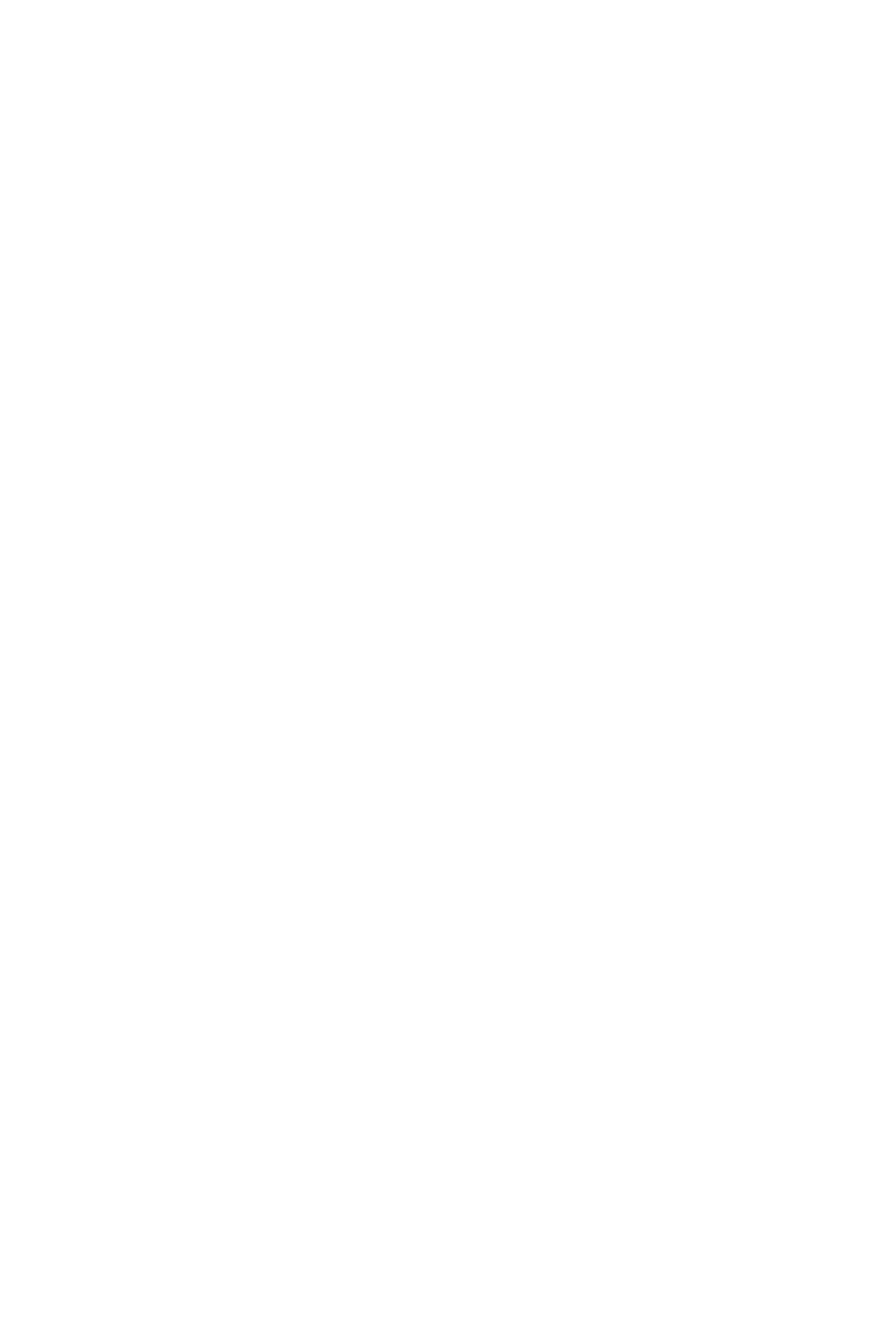
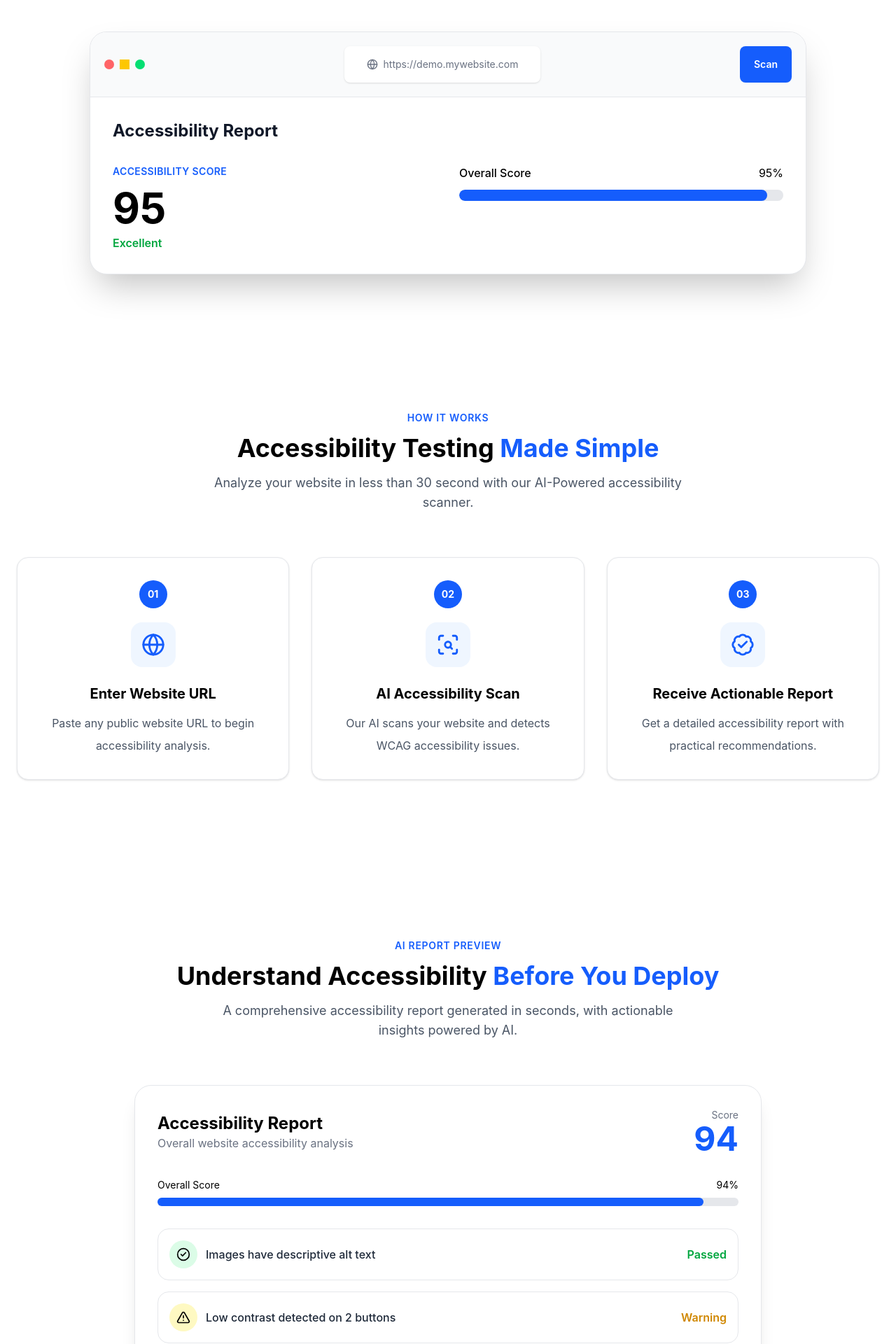
Before and after one commit to suryakanta-mohanty/ai-accessibility-auditor, a React app in the folder frontend/: page / in a window 1280 px wide. Shown: the part 1560-3480 px from the top of the page at 70% size. Before the commit the page ends 1525 px from the top, so only its background shows below. Built offline with nearby package versions, Linux system fonts and the light colour scheme; the HTML template or start-up script is replaced by a standard one.

Commit message:
Created accessibility preview section

```diff
--- /dev/null
+++ b/frontend/src/components/common/HowItWorks.jsx
@@ -0,0 +1,62 @@
+import StepCard from "../common/StepCard";
+import {
+  Globe,
+  ScanSearch,
+  BadgeCheck,
+} from "lucide-react";
+
+function HowItWorks(){
+  return(
+
+    <section className="mx-auto max-w-7xl px-6 py-28">
+
+      {/* Heading */}
+      <div className="mb-16 text-center">
+
+        <span className="text-sm font-semibold uppercase tracking-wider text-blue-600">
+          How It Works
+        </span>
+
+        <h2 className="mt-3 text-4xl font-bold">
+          Accessibility Testing{" "}
+          <span className="text-blue-600">Made Simple</span>
+        </h2>
+
+        <p className="mx-auto mt-4 max-w-2xl text-lg text-gray-600">
+          Analyze your website in less than 30 second with our AI-Powered accessibility scanner.
+        </p>
+
+      </div>
+
+      {/* Cards */}
+      <div className="grid grid-cols-1 gap-8 md:grid-cols-3">
+
+        <StepCard
+          number="01"
+          icon={<Globe size={34} />}
+          title="Enter Website URL"
+          description="Paste any public website URL to begin accessibility analysis."
+        />
+
+        <StepCard
+          number="02"
+          icon={<ScanSearch size={34} />}
+          title="AI Accessibility Scan"
+          description="Our AI scans your website and detects WCAG accessibility issues."
+        />
+
+        <StepCard
+          number="03"
+          icon={<BadgeCheck size={34} />}
+          title="Receive Actionable Report"
+          description="Get a detailed accessibility report with practical recommendations."
+        />
+
+      </div>
+
+    </section>
+
+  );
+}
+
+export default HowItWorks;
--- /dev/null
+++ b/frontend/src/components/common/ReportItem.jsx
@@ -0,0 +1,31 @@
+function ReportItem({
+  icon,
+  title,
+  status,
+  statusColor,
+  iconBgColor,
+}) {
+  return(
+
+    <div className="flex items-center justify-between rounded-2xl border border-gray-200 p-4 transition-all duration-300 hover:border-blue-300 hover:shadow-md ">
+
+      <div className="flex items-center gap-3">
+        <div className={`flex h-10 w-10 items-center justify-center rounded-full ${iconBgColor}`}>
+          {icon}
+        </div>
+
+        <span className="font-medium text-gray-800">
+          {title}
+        </span>
+      </div>
+
+      <span className={`font-semibold ${statusColor}`}>
+        {status}
+      </span>
+
+    </div>
+
+  );
+}
+
+export default ReportItem;
--- /dev/null
+++ b/frontend/src/components/common/ReportPreview.jsx
@@ -0,0 +1,121 @@
+import ReportItem from "./ReportItem";
+import {
+  CheckCircle2,
+  AlertTriangle,
+  CircleX,
+  Sparkles,
+} from "lucide-react";
+
+function ReportPreview(){
+  return(
+    <section className="mx-auto max-w-7xl px-6 py-28">
+
+      <div className="mb-16 text-center">
+        <span className="text-sm font-semibold uppercase tracking-wider text-blue-600">
+          AI Report Preview
+        </span>
+
+        <h2 className="mt-3 text-4xl font-bold">
+          Understand Accessibility{" "}
+          <span className="text-blue-600">Before You Deploy</span>
+        </h2>
+
+        <p className="mx-auto mt-4 max-w-2xl text-lg text-gray-600">
+          A comprehensive accessibility report generated in seconds, with actionable insights powered by AI.
+        </p>
+      </div>
+
+      {/* Heading */}
+      <div className="mx-auto max-w-4xl rounded-3xl border border-gray-200 bg-white p-8 shadow-xl">
+
+        {/* Header */}
+        <div className="mb-8 flex items-center justify-between">
+          <div>
+
+            <h3 className="text-2xl font-bold">
+              Accessibility Report
+            </h3>
+
+            <p className="text-gray-500">
+              Overall website accessibility analysis
+            </p>
+
+          </div>
+
+          <div className="text-right">
+
+            <p className="text-sm text-gray-500">
+              Score
+            </p>
+
+            <p className="text-5xl font-bold text-blue-600">
+              94
+            </p>
+
+          </div>
+        </div>
+
+        {/* Progress */}
+        <div className="mb-8">
+
+          <div className="mb-2 flex justify-between text-sm">
+
+            <span>Overall Score</span>
+            <span>94%</span>
+
+          </div>
+
+          <div className="h-3 rounded-full bg-gray-200">
+            <div className="h-full w-[94%] rounded-full bg-blue-600 transition-all duration-700"></div>
+          </div>
+
+        </div>
+
+        {/* Report Item */}
+        <div className="space-y-4">
+
+          <ReportItem
+            icon={<CheckCircle2 size={20} />}
+            title="Images have descriptive alt text"
+            status="Passed"
+            statusColor="text-green-600"
+            iconBgColor="bg-green-100"
+          />
+
+          <ReportItem
+            icon={<AlertTriangle size={20} />}
+            title="Low contrast detected on 2 buttons"
+            status="Warning"
+            statusColor="text-yellow-600"
+            iconBgColor="bg-yellow-100"
+          />
+
+          <ReportItem
+            icon={<CircleX size={20} />}
+            title="3 form inputs are missing labels"
+            status="Failed"
+            statusColor="text-red-600"
+            iconBgColor="bg-red-100"
+          />
+
+          <ReportItem
+            icon={<Sparkles size={20} />}
+            title="AI Recommendation"
+            status="Improve heading hierarchy"
+            statusColor="text-blue-600"
+            iconBgColor="bg-blue-100"
+          />
+
+        </div>
+
+        {/* Al Recommendation */}
+
+      </div>
+
+      {/* Report Card */}
+
+    </section>
+  );
+}
+
+export default ReportPreview;
--- /dev/null
+++ b/frontend/src/components/common/ScanPreview.jsx
@@ -0,0 +1,90 @@
+import { Globe } from "lucide-react";
+
+function ScanPreview(){
+  return(
+
+    <section className="px-6 py-20">
+      <div className="mx-auto max-w-5xl overflow-hidden rounded-3xl border border-gray-200 bg-white shadow-2xl">
+
+        {/* Browser Bar */}
+        <div className="flex items-center justify-between border-b border-gray-200 bg-gray-50 px-5 py-5">
+
+          <div className="flex items-center gap-2">
+
+            <div className="h-3.5 w-3.5 rounded-full bg-red-400"></div>
+            <div className="h-3.5 w-3.5 rounded-fulll bg-yellow-400"></div>
+            <div className="h-3.5 w-3.5 rounded-full bg-green-400"></div>
+
+          </div>
+
+          <div className="flex items-center gap-2 rounded-lg bg-white px-8 py-4 text-sm text-gray-500 shadow-sm">
+            <Globe size={16} />
+            <span>https://demo.mywebsite.com</span>
+          </div>
+
+          <button className="rounded-lg bg-blue-600 px-5 py-4 text-sm font-semibold text-white transition-all duration-300 hover:bg-blue-700">
+            Scan
+          </button>
+
+        </div>
+
+        {/* Report */}
+        <div className="p-8">
+
+          <h2 className="text-2xl font-bold text-gray-900">
+            Accessibility Report
+          </h2>
+
+          {/* Left */}
+          <div className="mt-8 grid gap-8 lg:grid-cols-2">
+
+            <div>
+
+              <p className="text-sm font-semibold uppercase tracking-wide text-blue-600">
+                Accessibility Score
+              </p>
+
+              <h3 className="mt-3 text-6xl font-bold">
+                95
+              </h3>
+
+              <p className="mt-2 text-green-600 font-semibold">
+                Excellent
+              </p>
+
+            </div>
+
+            {/* Right */}
+            <div>
+
+              <div className="mb-3 flex justify-between">
+
+                <span className="font-medium">
+                  Overall Score
+                </span>
+
+                <span>
+                  95%
+                </span>
+
+              </div>
+
+              <div className="h-4 overflow-hidden rounded-full bg-gray-200">
+
+                <div className="h-full w-[95%] rounded-full bg-blue-600"></div>
+
+              </div>
+
+            </div>
+
+          </div>
+
+        </div>
+
+      </div>
+    </section>
+
+  );
+}
+
+export default ScanPreview;
--- /dev/null
+++ b/frontend/src/components/common/StepCard.jsx
@@ -0,0 +1,36 @@
+function StepCard({
+  icon,
+  title,
+  description,
+  number,
+}) {
+  return(
+
+    <div className="group rounded-2xl border border-gray-200 bg-white p-8 text-center shadow-sm transition-all duration-300 hover:-translate-y-2 hover:border-blue-300 hover:shadow-xl">
+
+      {/* Step Number */}
+      <div className="mx-auto mb-5 flex h-10 w-10 items-center justify-center rounded-full bg-blue-600 text-sm font-bold text-white">
+        {number}
+      </div>
+
+      {/* Icon */}
+      <div className="mx-auto mb-6 flex h-16 w-16 items-center justify-center rounded-2xl bg-blue-50 text-blue-600 transition-all duration-300 group-hover:scale-110 group-hover:bg-blue-600 group-hover:text-white">
+        {icon}
+      </div>
+
+      {/* Title */}
+      <h3 className="mb-3 text-xl font-bold">
+        {title}
+      </h3>
+
+      {/* Description */}
+      <p className="leading-8 text-gray-600">
+        {description}
+      </p>
+
+    </div>
+
+  );
+}
+
+export default StepCard;
--- a/frontend/src/pages/Home/Home.jsx
+++ b/frontend/src/pages/Home/Home.jsx
@@ -2,6 +2,9 @@ import Navbar from "../../components/layout/Navbar";
 import Hero from "../../components/common/Hero";
 import Features from "../../components/common/Features";
 import Stats from "../../components/sections/Stats";
+import ScanPreview from "../../components/common/ScanPreview";
+import HowItWorks from "../../components/common/HowItWorks";
+import ReportPreview from "../../components/common/ReportPreview";
 
 function Home(){
   return (
@@ -10,6 +13,9 @@ function Home(){
       <Hero />
       <Stats />
       <Features />
+      <ScanPreview />
+      <HowItWorks />
+      <ReportPreview />
     </>
   );
 }
```
